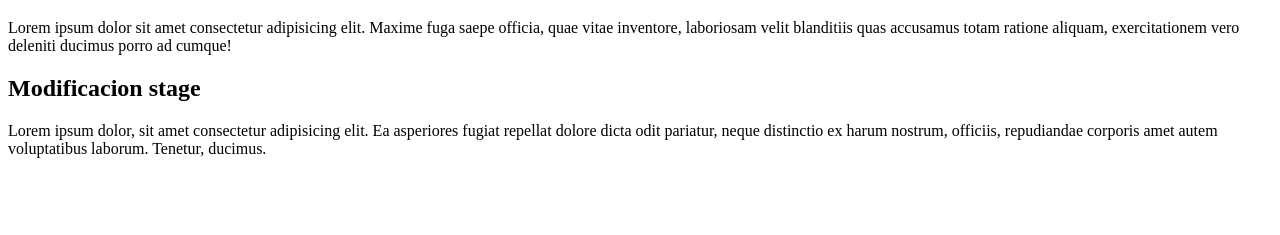
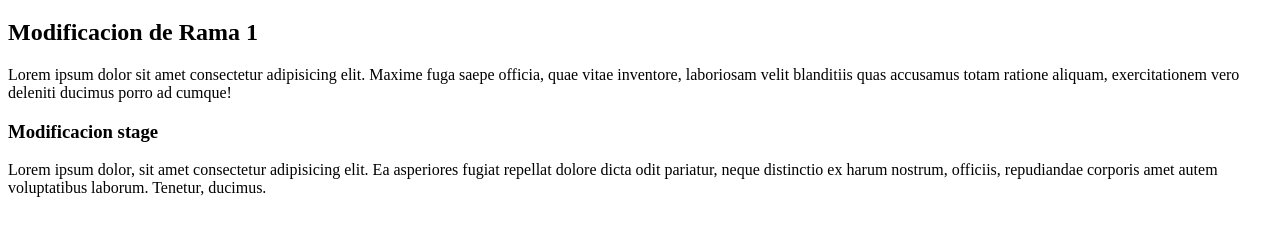
Before and after one commit to CristianPerezRuiz/RepoCom1, a plain HTML site: page index.html in a window 1280 px wide. Shown: the part 61-296 px from the top of the page. Drawn offline with Linux system fonts and the light colour scheme.

Commit message:
Guardado de Rama1

```diff
--- a/index.html
+++ b/index.html
@@ -8,8 +8,11 @@
 </head>
 <body>
     <h1>Hola Mundo Prueba GitHub </h1>
+
+    <h2>Modificacion de Rama 1</h2>
+
     <p>Lorem ipsum dolor sit amet consectetur adipisicing elit. Maxime fuga saepe officia, quae vitae inventore, laboriosam velit blanditiis quas accusamus totam ratione aliquam, exercitationem vero deleniti ducimus porro ad cumque!</p>
-    <h2>Modificacion stage</h2>
+    <h3>Modificacion stage</h3>
     <p>Lorem ipsum dolor, sit amet consectetur adipisicing elit. Ea asperiores fugiat repellat dolore dicta odit pariatur, neque distinctio ex harum nostrum, officiis, repudiandae corporis amet autem voluptatibus laborum. Tenetur, ducimus.</p>
 </body>
 </html>
```
